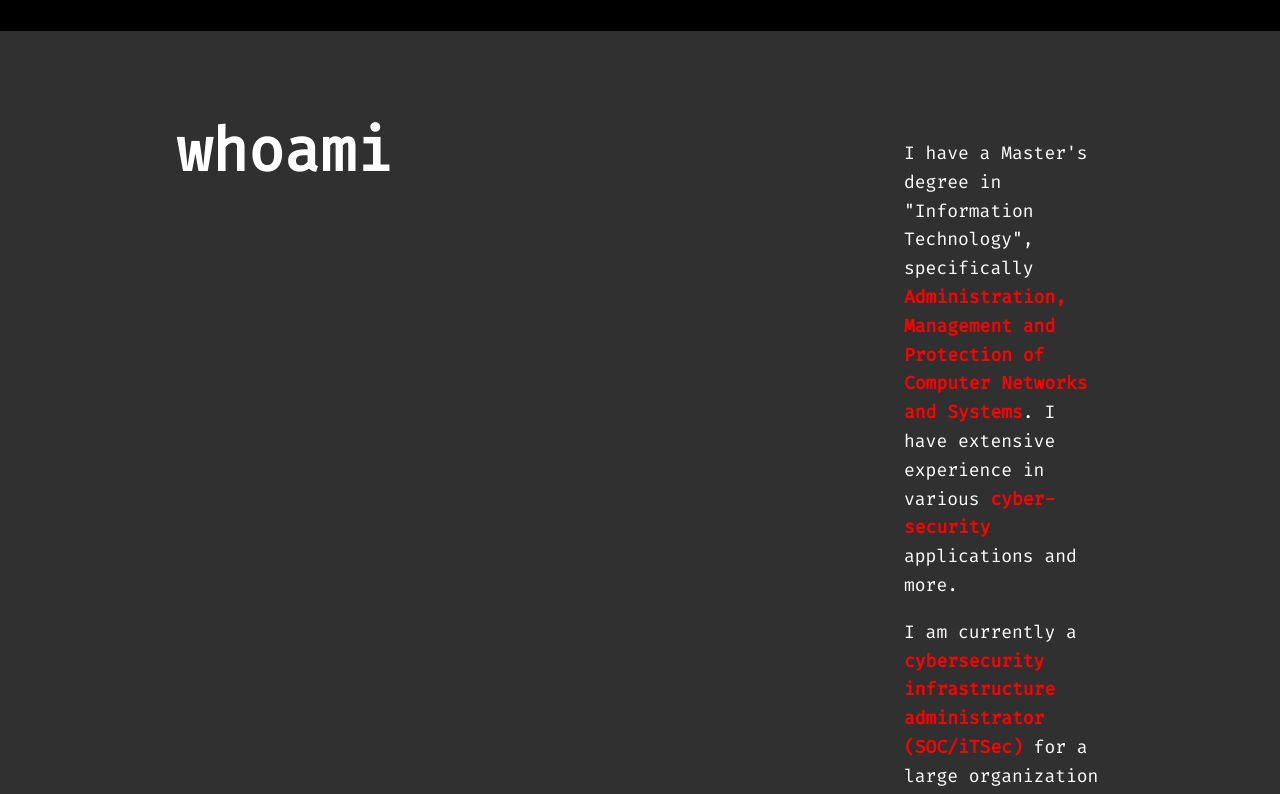
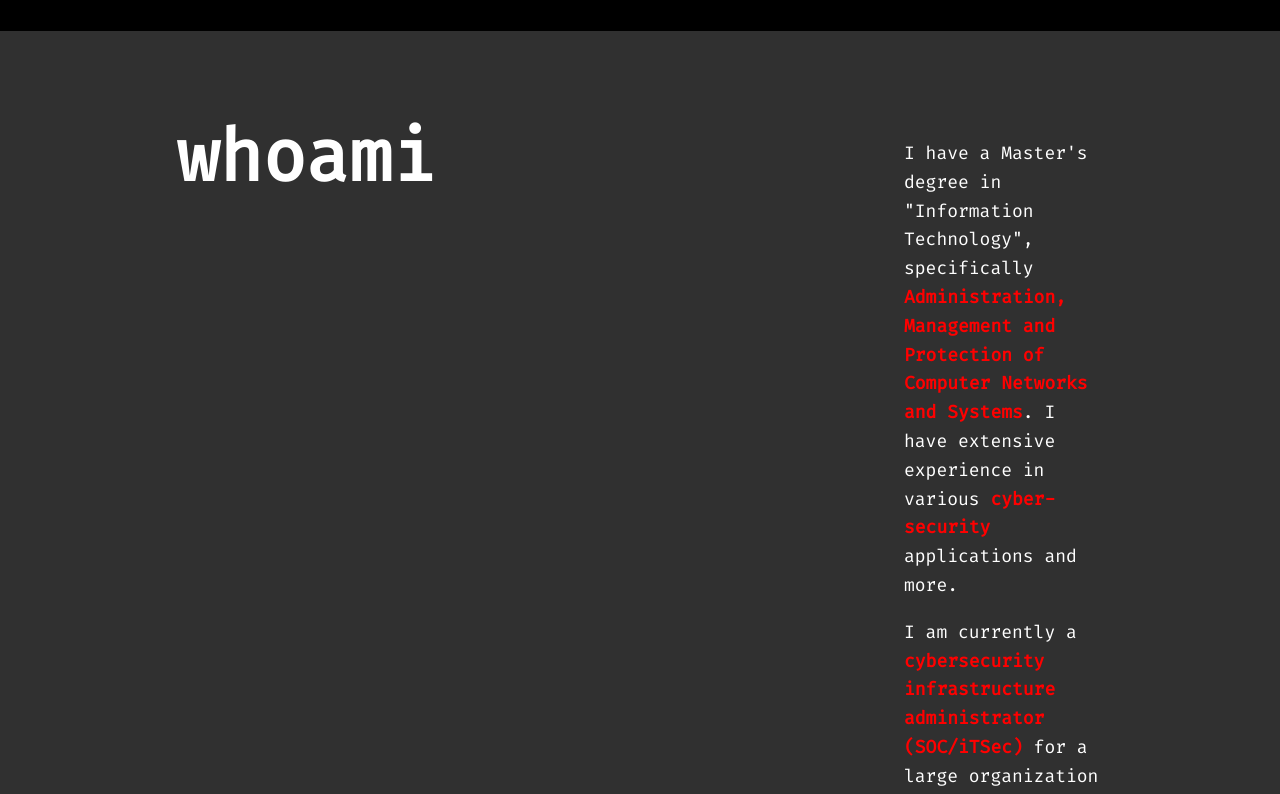
Before and after one commit to Stanlyio/stanislav.github.io, a plain HTML site: page index.html in a window 1280 px wide. Shown: the part 1180-1974 px from the top of the page. Drawn offline with nearby package versions, Linux system fonts and the light colour scheme.

Commit message:
Update index.html

```diff
--- a/index.html
+++ b/index.html
@@ -169,7 +169,7 @@
         </section>
         <!-- about -->
         <section class="about-me" id="about">
-           <h2 class="section__title section__title--about">whoami</h2>
+           <h1 class="section__title section__title--about">whoami</h1>
            <p class="section__subtitle section__subtitle--about">Learning with curiosity</p>
            <div class="about-me_body">
                <p>I have a Master's degree in "Information Technology", specifically <strong>Administration, Management and Protection of Computer Networks and Systems</strong>.  I have extensive experience in various <strong>cyber-security</strong> applications and more.</p><p> I am currently a <strong>cybersecurity infrastructure administrator (SOC/iTSec)</strong> for a large organization (10000+). In addition, I also do a bit of programming. I maintain several public channels on Telegram: <strong>@cyberseeya</strong> <a class="github-link" href="https://t.me/cyberseeya">(iTSec notes)</a>, <strong>@lifelovepeace</strong> <a class="github-link" href="https://t.me/lifelovepeace">(motivations)</a> and others: <a class="github-link" href="https://t.me/keebeer">Keebeer</a>, <a class="github-link" href="https://t.me/+MLv2oswXa1xkYTE6">SolyBiT</a>, <a class="github-link" href="https://t.me/cyberiopro">Cyberio.pro</a>. </p><p>My global plans are to create an iT architecture for <strong>"kidsguard"</strong> in the internet segment <a class="github-link" href="https://github.com/kidsguard">(project roadmap is on github)</a>. </p><p>Never stop learning and exploring new fields</p>
```
